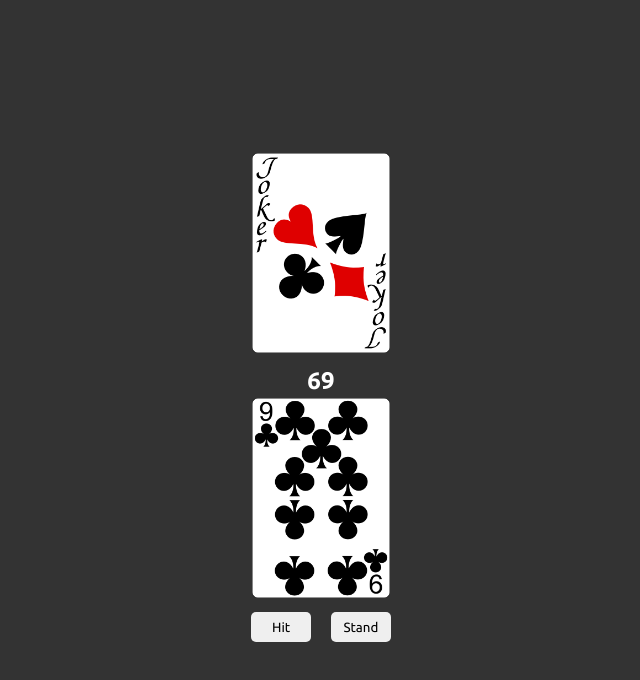
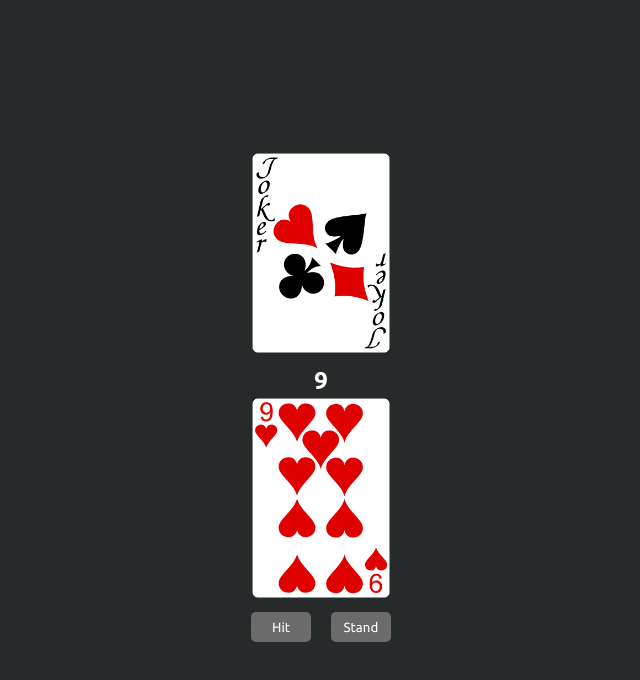
Before and after one commit to MrEidam/Black-Jack, a plain HTML site: page index.html in a window 1280 px wide. Both pictures are taken after a click on the button "Hit". Shown: the whole page, without its empty margins (319-959 px from the left). Drawn offline with Linux system fonts and the light colour scheme.

Commit message:
Generation of cards and score

```diff
--- a/main.js
+++ b/main.js
@@ -1,94 +1,146 @@
+let playerCards = [];
+let score = 0;
 
 const Deck = {
     Clubs:[
-        '2.png',
-        '3.png',
-        '4.png',
-        '5.png',
-        '6.png',
-        '7.png',
-        '8.png',
-        '9.png',
-        '10.png',
-        'A.png',
-        'J.png',
-        'K.png',
-        'Q.png',
+        '2',
+        '3',
+        '4',
+        '5',
+        '6',
+        '7',
+        '8',
+        '9',
+        '10',
+        'A',
+        'J',
+        'K',
+        'Q',
     ],
     Diamonds:[
-        '2.png',
-        '3.png',
-        '4.png',
-        '5.png',
-        '6.png',
-        '7.png',
-        '8.png',
-        '9.png',
-        '10.png',
-        'A.png',
-        'J.png',
-        'K.png',
-        'Q.png',
+        '2',
+        '3',
+        '4',
+        '5',
+        '6',
+        '7',
+        '8',
+        '9',
+        '10',
+        'A',
+        'J',
+        'K',
+        'Q',
     ],
     Hearts:[
-        '2.png',
-        '3.png',
-        '4.png',
-        '5.png',
-        '6.png',
-        '7.png',
-        '8.png',
-        '9.png',
-        '10.png',
-        'A.png',
-        'J.png',
-        'K.png',
-        'Q.png',
+        '2',
+        '3',
+        '4',
+        '5',
+        '6',
+        '7',
+        '8',
+        '9',
+        '10',
+        'A',
+        'J',
+        'K',
+        'Q',
     ],
     Spades:[
-        '2.png',
-        '3.png',
-        '4.png',
-        '5.png',
-        '6.png',
-        '7.png',
-        '8.png',
-        '9.png',
-        '10.png',
-        'A.png',
-        'J.png',
-        'K.png',
-        'Q.png',
+        '2',
+        '3',
+        '4',
+        '5',
+        '6',
+        '7',
+        '8',
+        '9',
+        '10',
+        'A',
+        'J',
+        'K',
+        'Q',
     ]
+}
+
+const emptyDeck = {
+    Clubs: [],
+    Diamonds: [],
+    Hearts: [],
+    Spades: []
 }
 
 let currentDeck = Deck;
 
 function cardsleft(){
-    return currentDeck.Clubs.length// + currentDeck.Diamonds.length + currentDeck.Hearts.length + currentDeck.Spades.length;
+    return [
+        currentDeck.Clubs.length,
+        currentDeck.Diamonds.length,
+        currentDeck.Hearts.length,
+        currentDeck.Spades.length
+    ];
+}
+
+function addScore(num){
+    playerCards.push(num);
+
+    score = 0;
+    playerCards.forEach(e => {
+        if(e === 'A'){
+            score += (score < 11) ? 10 : 1;
+        }else{
+            score += isNaN(e) ? 10 : parseInt(e);
+        }
+    });
+
 }
 
 function cardAvail(num){
-    console.log(num);
-    console.warn(currentDeck.Clubs);
+    // Filter available suits that still have cards left
+    const availableCards = ['Clubs', 'Diamonds', 'Hearts', 'Spades'].filter((suit, idx) => num[idx] > 0);
 
-    let card = Math.floor(Math.random() * num);
-
-    document.getElementById('card').src = `./Clubs/${currentDeck.Clubs[card]}`;
-
-    const index = currentDeck.Clubs.indexOf(currentDeck.Clubs[card]);
-    if(index > -1){ // only splice array when item is found
-        currentDeck.Clubs.splice(index, 1); // Remove one item at the found index
-        console.log('Card removed');
+    // Check if there are any available cards
+    if(availableCards.length === 0){
+        console.log('No cards available. Deck is empty.');
+        return;  // Prevent further execution if no cards are left
     }
 
-    return card;
+    // Select a random suit from available suits
+    const randomCard = availableCards[Math.floor(Math.random() * availableCards.length)];
+
+    // Ensure that currentDeck[randomCard] exists and has cards
+    if(!currentDeck[randomCard] || currentDeck[randomCard].length === 0){
+        console.log(`Error: ${randomCard} has no cards left.`);
+        return;  // Exit if there's an issue with the selected suit
+    }
+
+    const cardIndex = Math.floor(Math.random() * currentDeck[randomCard].length);
+    const card = currentDeck[randomCard][cardIndex];
+
+    addScore(card);
+
+    document.getElementById('card').src = `./${randomCard}/${card}.png`;
+
+    currentDeck[randomCard].splice(cardIndex, 1);
+
+        console.log(`Card removed from ${randomCard}: ${card}`);
+        console.log(currentDeck);
+}
+
+function isDeckEmpty() {
+    return ['Clubs', 'Diamonds', 'Hearts', 'Spades'].every(suit => currentDeck[suit].length === 0);
 }
 
 function addCard(){
+    if (isDeckEmpty()) {
+        currentDeck = {...Deck};  // Reset to the original deck if empty
+    }
     cardAvail(cardsleft());
 }
 
+
 function hit(){
     addCard();
+    document.querySelector('h2').innerHTML = score;
 }
--- a/style.css
+++ b/style.css
@@ -6,7 +6,7 @@
     font-family: 'Ubuntu', sans-serif;
 }
 body{
-    background-color: #333;
+    background-color: #262a2b;
     color: #fff;
 
     min-height: 100vh;
@@ -34,4 +34,6 @@ button{
     height: 30px;
     width: 60px;
     margin: .5rem;
+    color: #fff;
+    background: #6b6b6b;
 }
```
